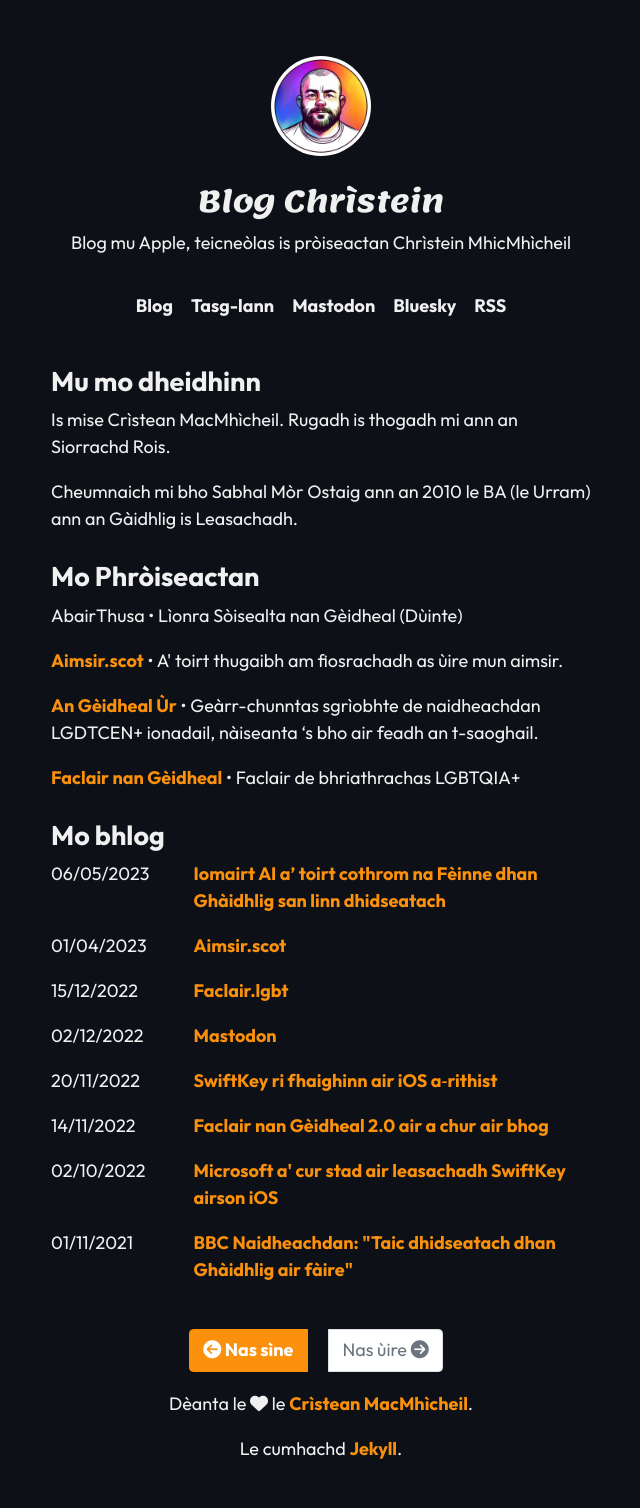
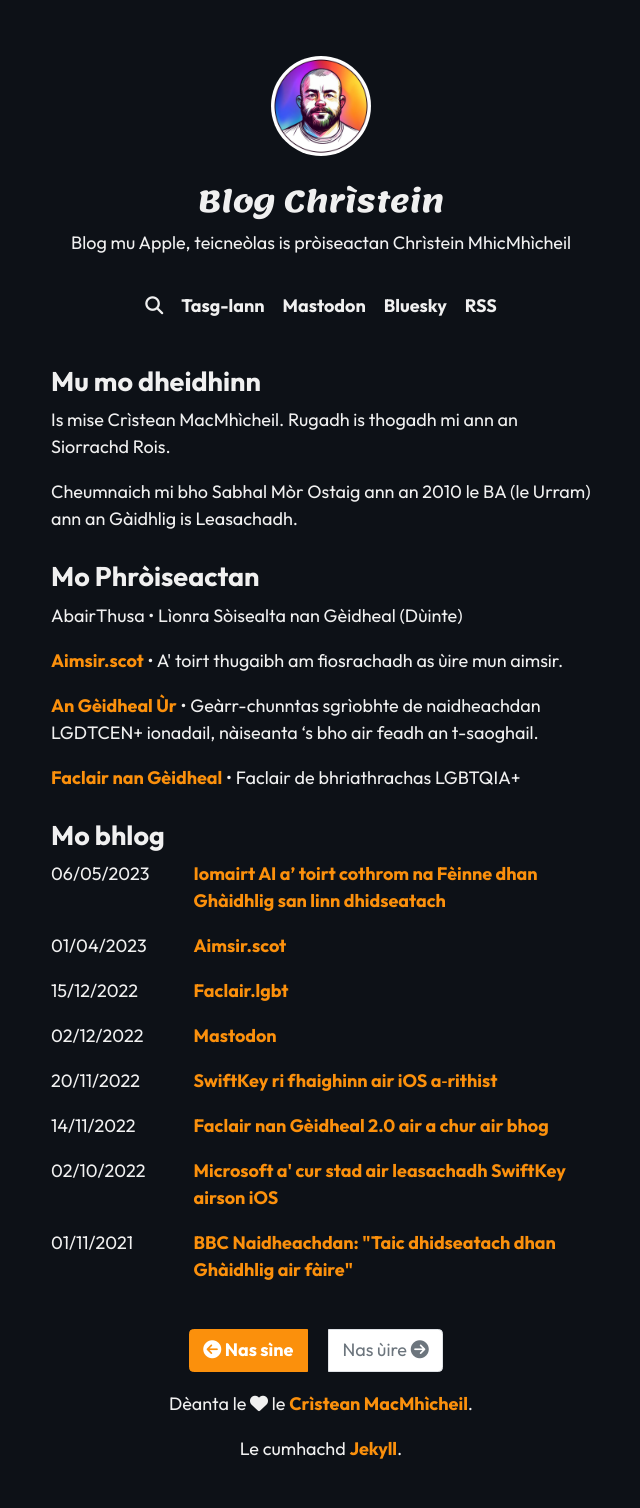
Before and after one commit to angeidheal/angeidheal.github.io, a Jekyll site: the page built from index.html, in a window 1280 px wide. Shown: the whole page, without its empty margins (319-959 px from the left). Built offline with Jekyll 4.4.1, drawn with Linux system fonts in a browser that asks for light colours; nearby versions of some CDN libraries; the list of posts is cut into pages by our own code.

Commit message:
Update navbar.yml

```diff
--- a/_data/navbar.yml
+++ b/_data/navbar.yml
@@ -1,4 +1,4 @@
-- title: Blog
+- title: <i class="fa-solid fa-magnifying-glass"></i>
   url: /
   description: Mo bhlog | My blog
 
```
